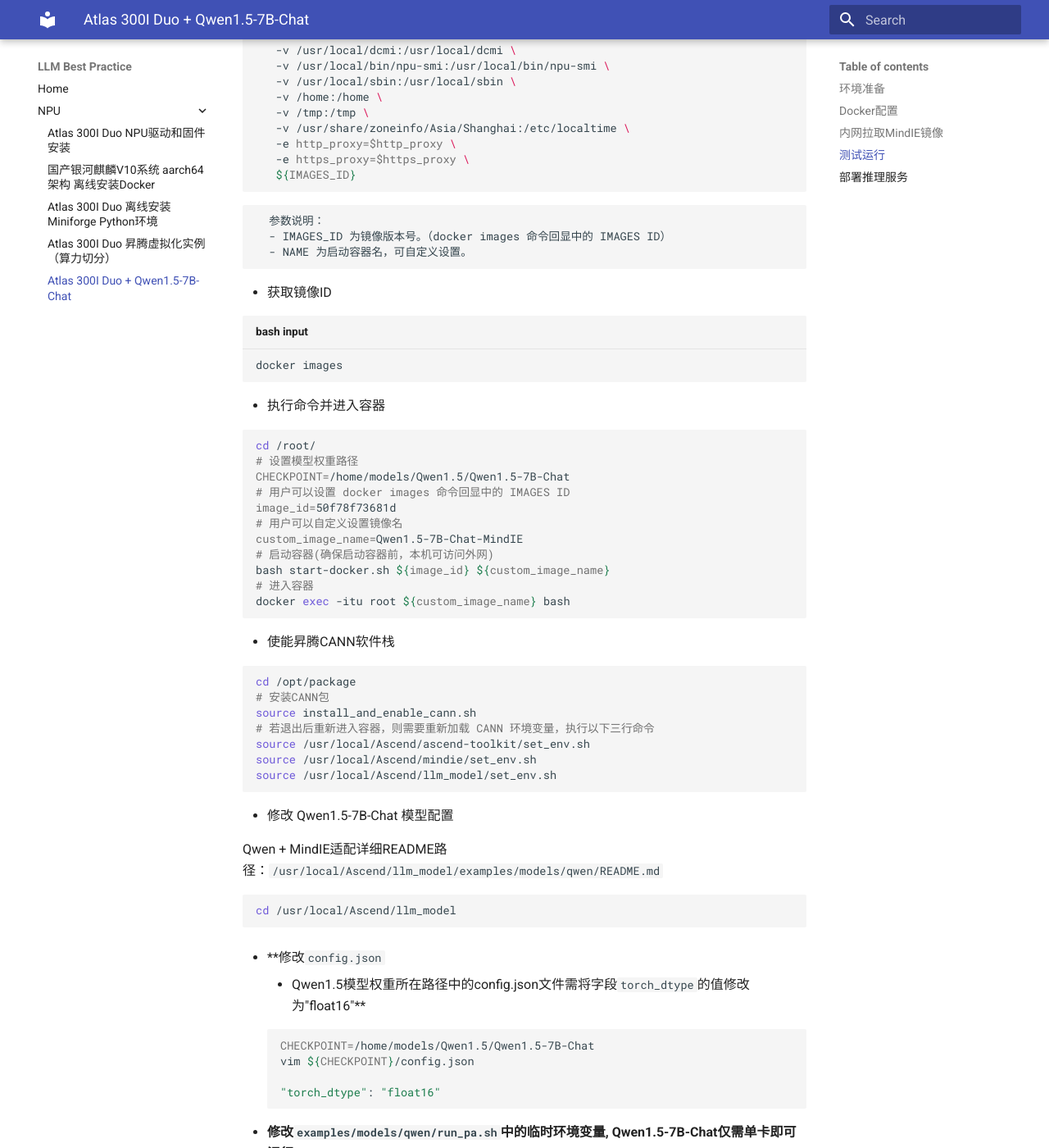
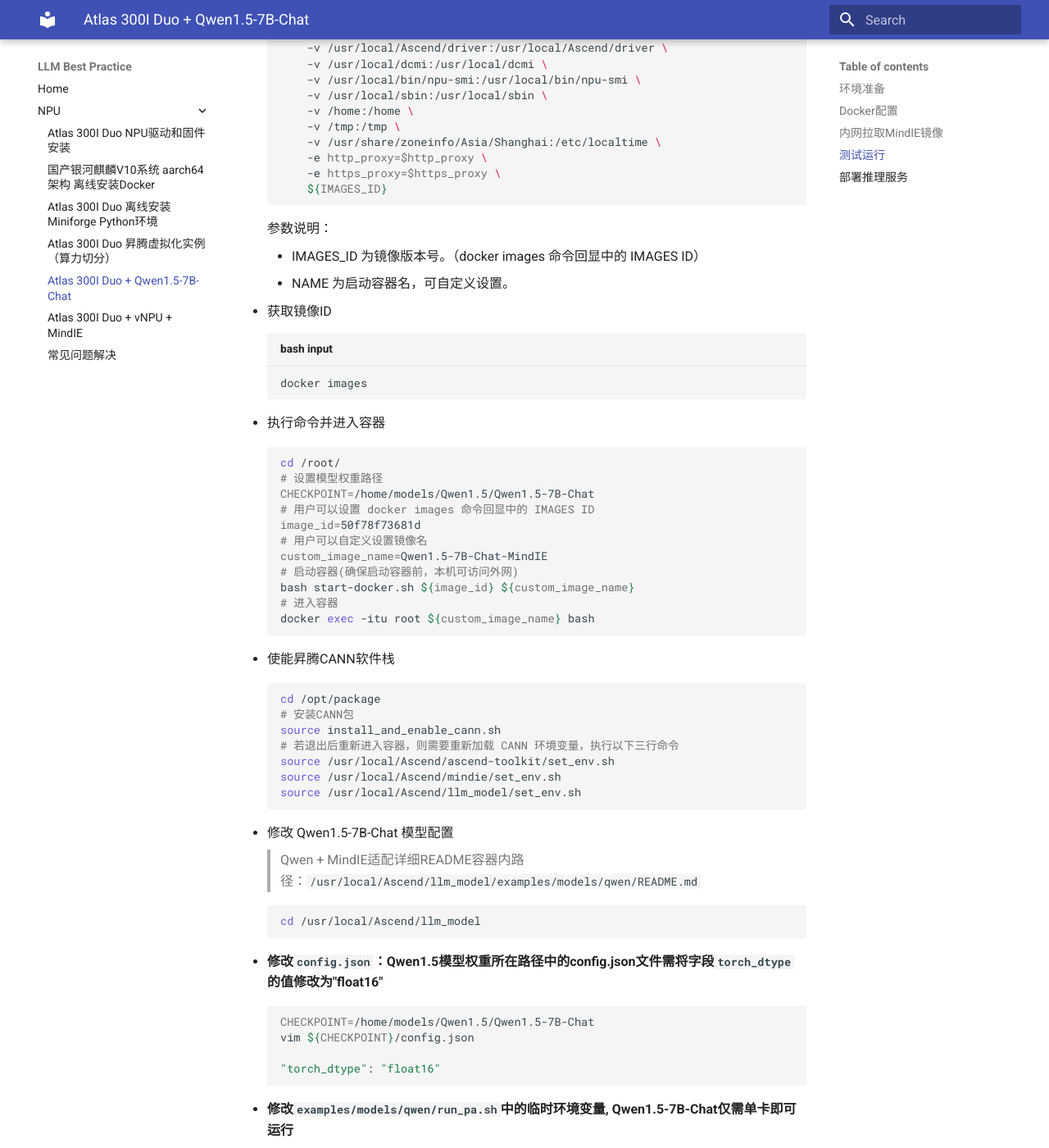
Before and after one commit to COSCO-Tech/llm-best-practice, an MkDocs documentation site: the page built from docs/NPU/llm.md, in a window 1280 px wide and 1400 px high, scrolled down 2905 px. Shown: the whole window at 82% size. Built offline with MkDocs 1.6.1 and Material for MkDocs 9.7.7, drawn with Linux system fonts in a browser that asks for light colours; some of the changed text lies outside the part shown.

Commit message:
add faq：npu显卡丢失问题已解决

````diff
--- a/docs/NPU/llm.md
+++ b/docs/NPU/llm.md
@@ -16,46 +16,46 @@
 
 - 配置非 https 仓库地址 daemon.json
 
-   ```bash
-   sudo vim /etc/docker/daemon.json
+    ```bash
+    sudo vim /etc/docker/daemon.json
 
-   {
-      "insecure-registries": ["{ip}:{docker-registry-port}"]
-   }
+    {
+        "insecure-registries": ["{ip}:{docker-registry-port}"]
+    }
 
-   systemctl restart docker
-   ```
+    systemctl restart docker
+    ```
 
  - 登录至内网docker-registry私有镜像仓库
 
-   ```bash title="bash input"
-   docker login -u {username} {ip}:{docker-registry-port}
-   ```
+    ```bash title="bash input"
+    docker login -u {username} {ip}:{docker-registry-port}
+    ```
 
-   ```bash title="bash output"
-   WARNING! Your password will be stored unencrypted in /root/.docker/config.json.
-   Configure a credential helper to remove this warning. See
-   https://docs.docker.com/engine/reference/commandline/login/#credential-stores
+    ```bash title="bash output"
+    WARNING! Your password will be stored unencrypted in /root/.docker/config.json.
+    Configure a credential helper to remove this warning. See
+    https://docs.docker.com/engine/reference/commandline/login/#credential-stores
 
-   Login Succeeded
-   ```
+    Login Succeeded
+    ```
 
  - 尝试拉取任意镜像 测试内网docker-registry私有镜像仓库连通性
 
-   ```bash
-   docker pull {ip}:{docker-registry-port}/python:3.9
-   ```
+    ```bash
+    docker pull {ip}:{docker-registry-port}/python:3.9
+    ```
 
  - 查看已拉取镜像
 
-   ```bash title="bash input"
-   docker images
-   ```
+    ```bash title="bash input"
+    docker images
+    ```
 
-   ```bash title="bash output"
-   REPOSITORY                  TAG       IMAGE ID       CREATED        SIZE
-   {ip}:{docker-registry-port}/python          3.9       185523026cbb   4 months ago   996MB
-   ```
+    ```bash title="bash output"
+    REPOSITORY                  TAG       IMAGE ID       CREATED        SIZE
+    {ip}:{docker-registry-port}/python          3.9       185523026cbb   4 months ago   996MB
+    ```
 
 ## 内网拉取MindIE镜像
 
@@ -73,119 +73,117 @@
 ---
  - **在一台能够访问公网的机器上拉取镜像**
 
-   ```bash
-   sudo docker login -u cn-south-1@LQD01JL1KE4MVUULGERV swr.cn-south-1.myhuaweicloud.com
-   8b2046193e1420c8376503d0231d0dbaa766a2e21f973f7d0dd4c9a3e5a992d8
-   sudo docker pull swr.cn-south-1.myhuaweicloud.com/ascendhub/mindie:1.0.RC2-300I-Duo-aarch64
-   ```
+    ```bash
+    sudo docker login -u cn-south-1@LQD01JL1KE4MVUULGERV swr.cn-south-1.myhuaweicloud.com
+    8b2046193e1420c8376503d0231d0dbaa766a2e21f973f7d0dd4c9a3e5a992d8
+    sudo docker pull swr.cn-south-1.myhuaweicloud.com/ascendhub/mindie:1.0.RC2-300I-Duo-aarch64
+    ```
 
  - re-tag镜像
 
-   ```bash
-   sudo docker tag swr.cn-south-1.myhuaweicloud.com/ascendhub/mindie:1.0.RC2-300I-Duo-aarch64 localhost:{docker-registry-port}/mindie:1.0.RC2-300I-Duo-aarch64
-   ```
+    ```bash
+    sudo docker tag swr.cn-south-1.myhuaweicloud.com/ascendhub/mindie:1.0.RC2-300I-Duo-aarch64 localhost:{docker-registry-port}/mindie:1.0.RC2-300I-Duo-aarch64
+    ```
 
  - push镜像至docker-registry私有镜像仓库
 
-   ```bash
-   sudo docker push localhost:{docker-registry-port}/mindie:1.0.RC2-300I-Duo-aarch64
-   ```
+    ```bash
+    sudo docker push localhost:{docker-registry-port}/mindie:1.0.RC2-300I-Duo-aarch64
+    ```
 
 - 切换至Atlas 300I Duo，拉取docker-registry私有镜像仓库中的MindIE镜像
 
-   ```bash
-   docker pull {ip}:{docker-registry-port}/mindie:1.0.RC2-300I-Duo-aarch64
-   ```
+    ```bash
+    docker pull {ip}:{docker-registry-port}/mindie:1.0.RC2-300I-Duo-aarch64
+    ```
 
  - 上传模型至Atlas 300I Duo
 
-   模型示例选择：`Qwen1.5/Qwen1.5-7B-Chat` 存放于 `/home/models/Qwen1.5/Qwen1.5-7B-Chat`
+    模型示例选择：`Qwen1.5/Qwen1.5-7B-Chat` 存放于 `/home/models/Qwen1.5/Qwen1.5-7B-Chat`
 
 
 ## 测试运行
 
- - 编写shell脚本 用于启动MindIE镜像
+ - 编写shell脚本 用于启动MindIE镜像 shell脚本存放于`/root/start-docker.sh`
 
-   shell脚本存放于`/root/start-docker.sh`
-
-   ```shell title="start-docker.sh"
-   IMAGES_ID=$1
-   NAME=$2
-   if [ $# -ne 2 ]; then
-      echo "error: need one argument describing your container name."
-      exit 1
-   fi
-   docker run --name ${NAME} -it -d --net=host --shm-size=500g \
-      --privileged=true \
-      -w /home \
-      --device=/dev/davinci0 \
-      --device=/dev/davinci1 \
-      --device=/dev/davinci_manager \
-      --device=/dev/hisi_hdc \
-      --device=/dev/devmm_svm \
-      --entrypoint=bash \
-      -v /usr/local/Ascend/driver:/usr/local/Ascend/driver \
-      -v /usr/local/dcmi:/usr/local/dcmi \
-      -v /usr/local/bin/npu-smi:/usr/local/bin/npu-smi \
-      -v /usr/local/sbin:/usr/local/sbin \
-      -v /home:/home \
-      -v /tmp:/tmp \
-      -v /usr/share/zoneinfo/Asia/Shanghai:/etc/localtime \
-      -e http_proxy=$http_proxy \
-      -e https_proxy=$https_proxy \
-      ${IMAGES_ID}
-   ```
+    ```shell title="start-docker.sh"
+    IMAGES_ID=$1
+    NAME=$2
+    if [ $# -ne 2 ]; then
+        echo "error: need one argument describing your container name."
+        exit 1
+    fi
+    docker run --name ${NAME} -it -d --net=host --shm-size=500g \
+        --privileged=true \
+        -w /home \
+        --device=/dev/davinci0 \
+        --device=/dev/davinci1 \
+        --device=/dev/davinci_manager \
+        --device=/dev/hisi_hdc \
+        --device=/dev/devmm_svm \
+        --entrypoint=bash \
+        -v /usr/local/Ascend/driver:/usr/local/Ascend/driver \
+        -v /usr/local/dcmi:/usr/local/dcmi \
+        -v /usr/local/bin/npu-smi:/usr/local/bin/npu-smi \
+        -v /usr/local/sbin:/usr/local/sbin \
+        -v /home:/home \
+        -v /tmp:/tmp \
+        -v /usr/share/zoneinfo/Asia/Shanghai:/etc/localtime \
+        -e http_proxy=$http_proxy \
+        -e https_proxy=$https_proxy \
+        ${IMAGES_ID}
+    ```
 
       参数说明：
-      - IMAGES_ID 为镜像版本号。（docker images 命令回显中的 IMAGES ID）
-      - NAME 为启动容器名，可自定义设置。
+
+    - IMAGES_ID 为镜像版本号。（docker images 命令回显中的 IMAGES ID）
+    - NAME 为启动容器名，可自定义设置。
 
  - 获取镜像ID
 
-   ```bash title="bash input"
-   docker images
-   ```
+    ```bash title="bash input"
+    docker images
+    ```
 
  - 执行命令并进入容器
 
-   ```bash
-   cd /root/
-   # 设置模型权重路径
-   CHECKPOINT=/home/models/Qwen1.5/Qwen1.5-7B-Chat
-   # 用户可以设置 docker images 命令回显中的 IMAGES ID
-   image_id=50f78f73681d
-   # 用户可以自定义设置镜像名
-   custom_image_name=Qwen1.5-7B-Chat-MindIE
-   # 启动容器(确保启动容器前，本机可访问外网)
-   bash start-docker.sh ${image_id} ${custom_image_name}
-   # 进入容器
-   docker exec -itu root ${custom_image_name} bash
-   ```
+    ```bash
+    cd /root/
+    # 设置模型权重路径
+    CHECKPOINT=/home/models/Qwen1.5/Qwen1.5-7B-Chat
+    # 用户可以设置 docker images 命令回显中的 IMAGES ID
+    image_id=50f78f73681d
+    # 用户可以自定义设置镜像名
+    custom_image_name=Qwen1.5-7B-Chat-MindIE
+    # 启动容器(确保启动容器前，本机可访问外网)
+    bash start-docker.sh ${image_id} ${custom_image_name}
+    # 进入容器
+    docker exec -itu root ${custom_image_name} bash
+    ```
 
 
  - 使能昇腾CANN软件栈
 
-   ```bash
-   cd /opt/package
-   # 安装CANN包
-   source install_and_enable_cann.sh
-   # 若退出后重新进入容器，则需要重新加载 CANN 环境变量，执行以下三行命令
-   source /usr/local/Ascend/ascend-toolkit/set_env.sh
-   source /usr/local/Ascend/mindie/set_env.sh
-   source /usr/local/Ascend/llm_model/set_env.sh
-   ```
+    ```bash
+    cd /opt/package
+    # 安装CANN包
+    source install_and_enable_cann.sh
+    # 若退出后重新进入容器，则需要重新加载 CANN 环境变量，执行以下三行命令
+    source /usr/local/Ascend/ascend-toolkit/set_env.sh
+    source /usr/local/Ascend/mindie/set_env.sh
+    source /usr/local/Ascend/llm_model/set_env.sh
+    ```
 
 
  - 修改 Qwen1.5-7B-Chat 模型配置
 
-   Qwen + MindIE适配详细README路径：`/usr/local/Ascend/llm_model/examples/models/qwen/README.md`
+    > Qwen + MindIE适配详细README容器内路径：`/usr/local/Ascend/llm_model/examples/models/qwen/README.md`
 
-   ```bash
-   cd /usr/local/Ascend/llm_model
-   ```
+    ```bash
+    cd /usr/local/Ascend/llm_model
+    ```
 
- - **修改`config.json`
-     - Qwen1.5模型权重所在路径中的config.json文件需将字段`torch_dtype`的值修改为"float16"**
+ - **修改`config.json`：Qwen1.5模型权重所在路径中的config.json文件需将字段`torch_dtype`的值修改为"float16"**
 
 
     ```bash
--- a/mkdocs.yml
+++ b/mkdocs.yml
@@ -12,6 +12,8 @@
     - Atlas 300I Duo 离线安装Miniforge Python环境: NPU/miniforge.md
     - Atlas 300I Duo 昇腾虚拟化实例（算力切分）: NPU/vnpu.md
     - Atlas 300I Duo + Qwen1.5-7B-Chat: NPU/llm.md
+    - Atlas 300I Duo + vNPU + MindIE: NPU/llm+vnpu.md
+    - 常见问题解决: NPU/faq.md
   # - GPU:
   #   - Build Env: GPU/env.md
   # - Train:
````
Also changed, not shown: docs/NPU/faq.md (added, +67 -0 lines), docs/NPU/llm+vnpu.md (+108 -128 lines).
